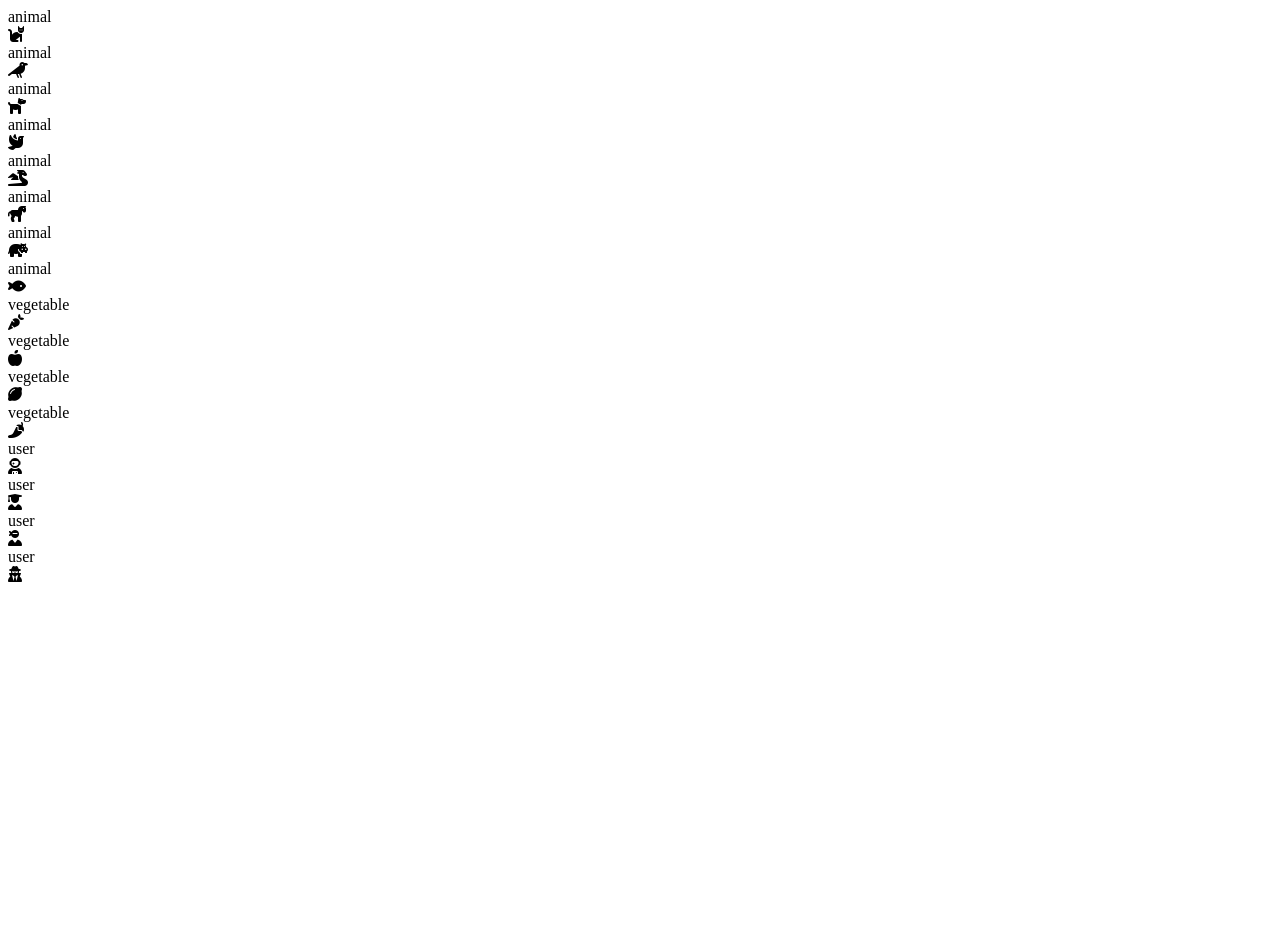
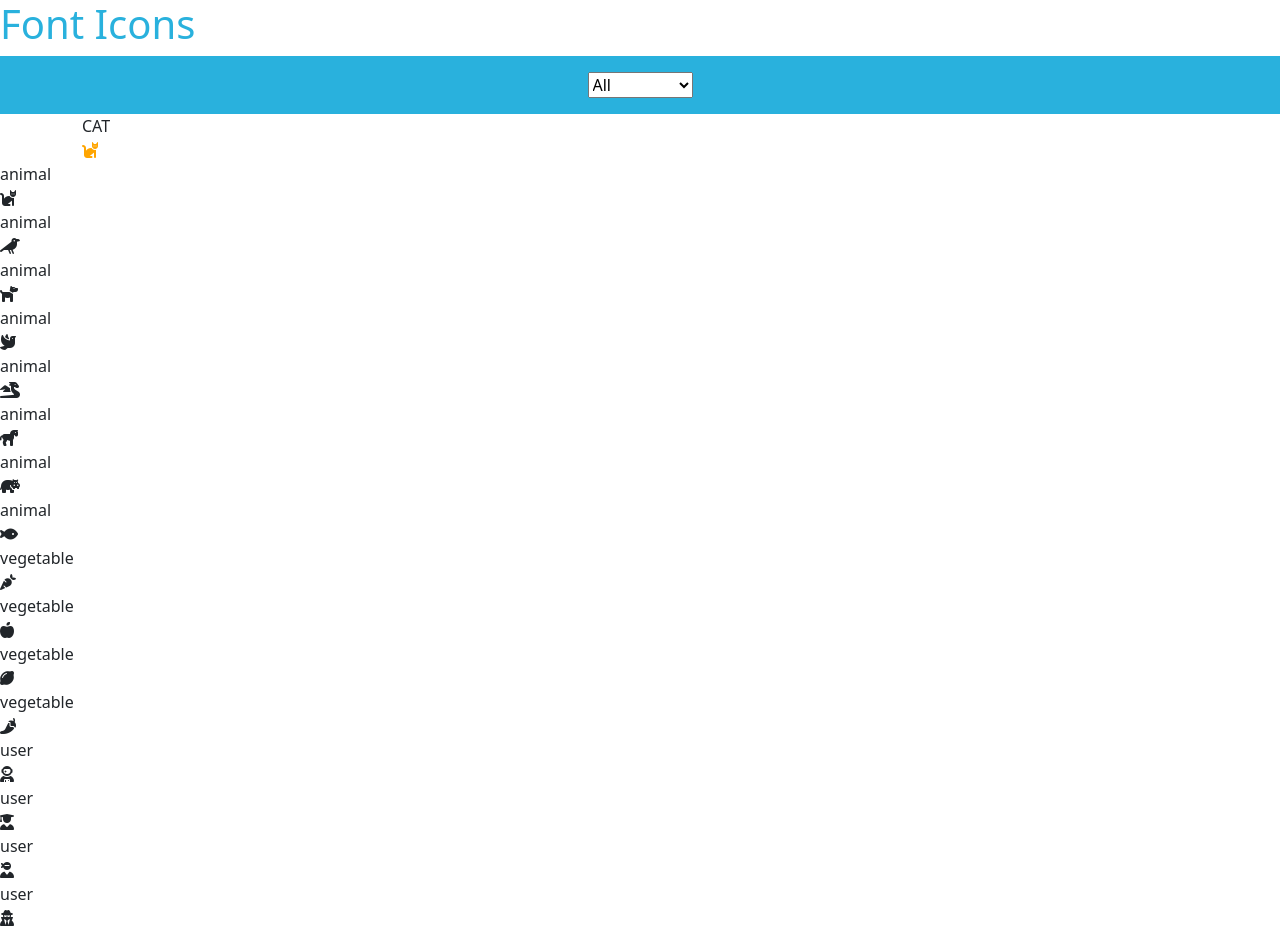
Before and after one commit to DonCode86/js-es6-icons, a plain HTML site: page index.html in a window 1280 px wide. Before the commit the page ends 800 px from the top, so only its background shows below. Drawn offline with nearby package versions, Linux system fonts and the light colour scheme.

Commit message:
aggiunta stile

```diff
--- a/data.js
+++ b/data.js
@@ -113,7 +113,8 @@
  ];
  const cardsContainer = document.querySelector(".cards-container")
  const title = document.querySelector('.title')
- const picture = document.querySelector('.picture')
+ let picture = document.querySelector('.picture')
+ const blueRoba = []
 
  for (let i = 0; i < cards.length; i++) {
      const cardsList = `
@@ -124,6 +125,43 @@
         <i class="${cards[i].family} ${cards[i].prefix}${cards[i].name}"></i>
     </div>
     <script src="data.js"></script>
-	 `;
+	`;
+
      cardsContainer.innerHTML += cardsList
+     if (cards[i].color === "orange") {
+         const picture = document.querySelector('.picture')
+         picture.classList.add("orange-font")
+     }
  }
+
+ function myFunction(item) {
+     if (cards.color === "orange") {
+         const picture = document.querySelector('.picture')
+         picture.classList.add("orange-font")
+     }
+ }
+ cards.forEach(myFunction);
+ picture.classList.add("orange-font")
+ picture.classList.add("orange-font")
+ console.log(blueRoba)
+     //filtri per tipo
+ const animalCards = cards.filter((elm) => {
+     if (elm.type === "animal") {
+         return true;
+     }
+     return false;
+ })
+
+ const vegetableCards = cards.filter((elm) => {
+     if (elm.type === "vegetable") {
+         return true;
+     }
+     return false;
+ })
+
+ const usreCards = cards.filter((elm) => {
+     if (elm.type === "user") {
+         return true;
+     }
+     return false;
+ })
--- a/index.html
+++ b/index.html
@@ -7,18 +7,41 @@
     <meta name="viewport" content="width=device-width, initial-scale=1.0">
     <title>Document</title>
     <link rel="stylesheet" href="style.css">
+    <link href="https://cdn.jsdelivr.net/npm/bootstrap@5.1.3/dist/css/bootstrap.min.css" rel="stylesheet" integrity="sha384-1BmE4kWBq78iYhFldvKuhfTAU6auU8tT94WrHftjDbrCEXSU1oBoqyl2QvZ6jIW3" crossorigin="anonymous">
     <link rel="stylesheet" href="https://cdnjs.cloudflare.com/ajax/libs/font-awesome/6.1.1/css/all.min.css">
 </head>
 
 <body>
-    <div class="cards-container">
-        <!-- <div class="title">
-            CAT
+    <header>
+        <div>
+            <h1 class="main-title">
+                Font Icons
+            </h1>
         </div>
-        <div class="picture">
-            <i class="fas fa-cat"></i>
-        </div> -->
-    </div>
+
+        <div class="selector-container d-flex justify-content-center  text-white py-3">
+            <select name="kind-select" id="select">
+                <option value="All">All</option>
+                <option value="Vegetables">Vegetables</option>
+                <option value="Animals">Animals</option>
+                <option value="User">User</option>
+            </select>
+        </div>
+    </header>
+    <main>
+        <div class="cards-container">
+            <div class="container">
+                <div class="row col-6">
+                    <div class="title">
+                        CAT
+                    </div>
+                    <div class="picture">
+                        <i class="fas fa-cat"></i>
+                    </div>
+                </div>
+            </div>
+        </div>
+    </main>
     <script src="data.js"></script>
 </body>
 
--- a/style.css
+++ b/style.css
@@ -0,0 +1,19 @@
+.main-title {
+    color: #29b1dd;
+}
+
+.blue-font {
+    color: blue;
+}
+
+.green-font {
+    color: green;
+}
+
+.orange-font {
+    color: orange;
+}
+
+.selector-container {
+    background-color: #29b1dd;
+}
```
